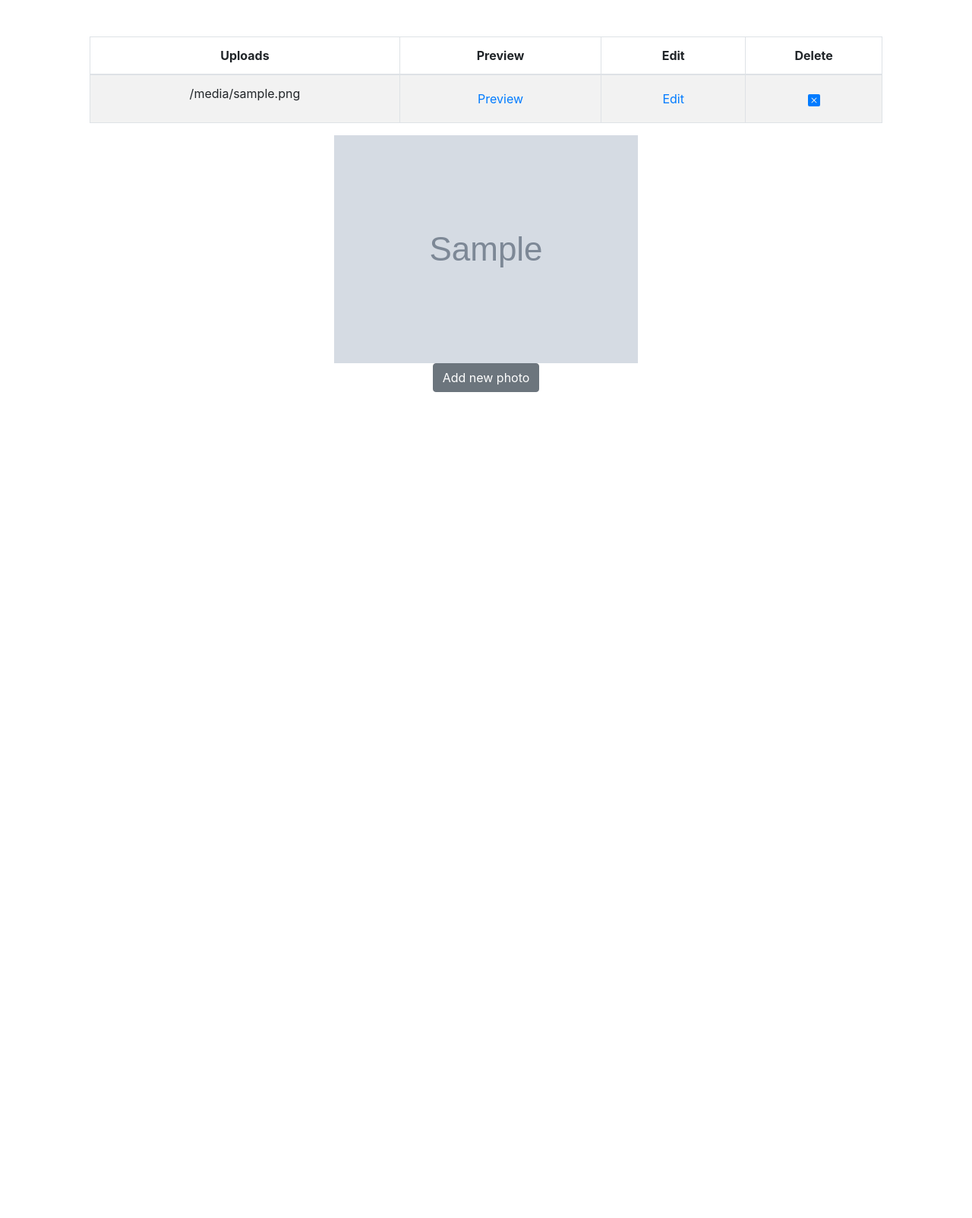
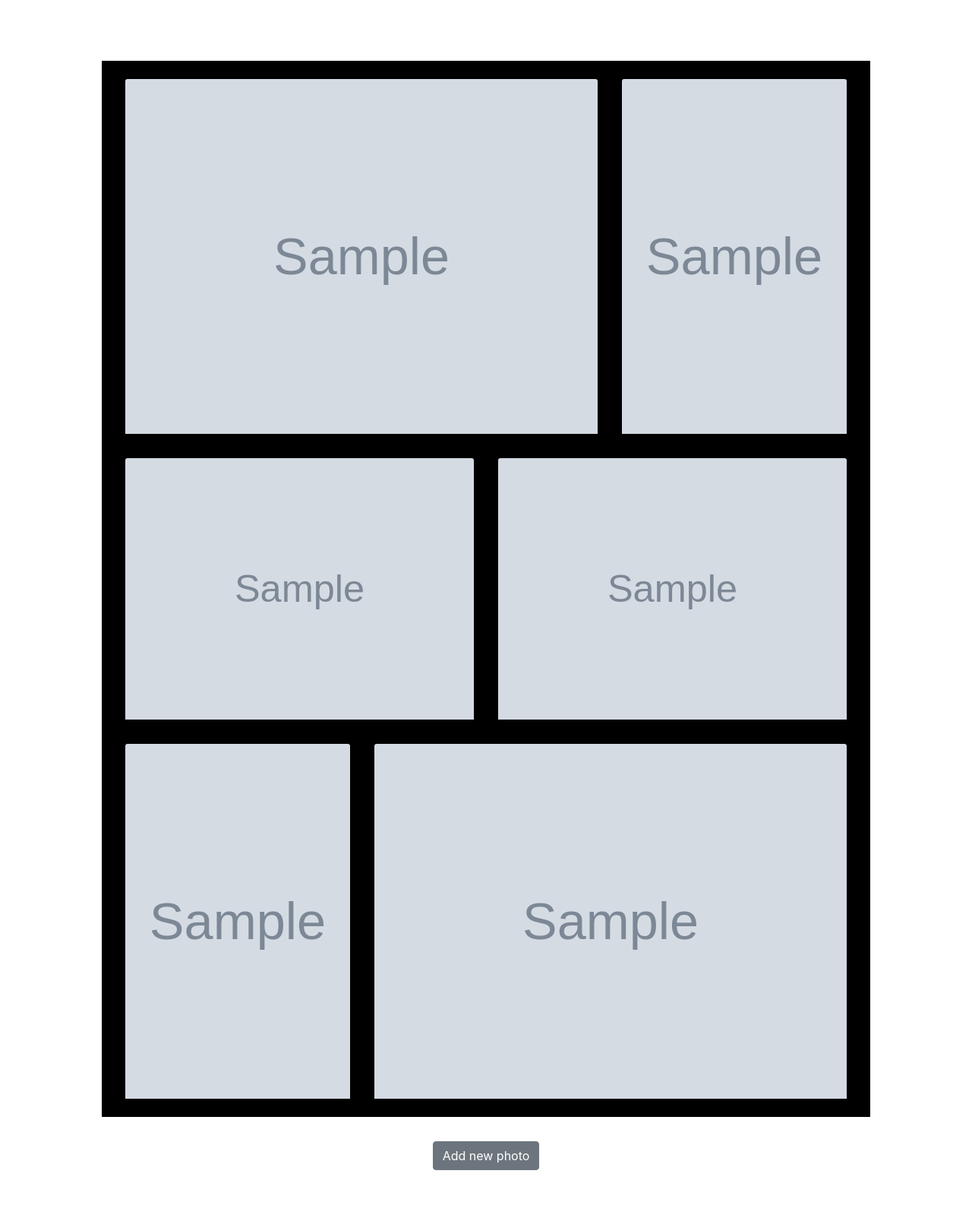
Before and after one commit to BirWri/cs50-final, a Flask app: template templates/index.html in a window 1280 px wide. Shown: the whole page at 76% size. Before the commit the page ends 516 px from the top, so only its background shows below. Run offline with Flask 2, Linux system fonts and the light colour scheme; the template is opened without the code that fills it: most values are stand-ins (such as "Sample title", 1, 10 or a date in 2020); grey boxes marked "Sample" are stand-in pictures; some libraries are stand-ins or nearby versions.

Commit message:
I dont remeber....

```diff
--- a/app.py
+++ b/app.py
@@ -18,6 +18,7 @@ import datetime
 # https://flask.palletsprojects.com/en/1.1.x/patterns/fileuploads/#an-easier-solution
 # https://flask.palletsprojects.com/en/1.1.x/tutorial/views/?highlight=session%20clear
 UPLOAD_FILES = "/Users/dotdj/PycharmProjects/flaskProject/static/uploads"
+background = "comic2.png"
 
 app = Flask(__name__)
 
@@ -61,7 +62,9 @@ def index():
     #https://docs.python-guide.org/scenarios/imaging/
     #https://flask.palletsprojects.com/en/1.1.x/patterns/fileuploads/
 
+    list_of_filenames = {}
     list_of_filenames = os.listdir(UPLOAD_FILES)
+    print(list_of_filenames[1])
 
     return render_template("index.html", filenames = list_of_filenames)
 
--- /dev/null
+++ b/static/comics_style.css
@@ -0,0 +1,13 @@
+.frame {
+  width: 300px;
+  height: 250px;
+  border: 3px solid rgb(0, 0, 0);
+  background: #eee;
+  margin: auto;
+
+}
+
+img {
+  width: 100%;
+  height: 100%;
+}
--- a/static/style.css
+++ b/static/style.css
@@ -16,3 +16,14 @@ main
     /* center contents */
     text-align: center;
 }
+
+#example2 {
+    border: 10px dotted black;
+    padding: 100px;
+    background: lightblue;
+    background-clip: padding-box;
+  }
+
+ .row {
+    object-fit: cover;
+ }
--- a/templates/index.html
+++ b/templates/index.html
@@ -4,51 +4,44 @@ Homepage
 {% endblock %}
 
 {% block main %}
-<table class="table table-striped table-bordered">
-    <thead>
-      <tr>
-        <th scope="col">Uploads</th>
-        <th scope="col">Preview</th>
-        <th scope="col">Edit</th>
-        <th scope="col">Delete</th>
-      </tr>
-    </thead>
-    <tbody>
-      {%for filename in filenames%}
-      <tr>
-        <td>{{filename}}</td>
-        <td>
-          <form action="/">
-          <button type="submit" class="btn btn-link">Preview</button>
-          </form>
-        </td>
-        <td>
-          <form action="/">
-          <button type="submit" class="btn btn-link">Edit</button>
-          </form>
-        </td>
-        <td>
-          <form action="/">
-          <button type="submit" class="btn btn-link">
-            <svg width="1em" height="1em" viewBox="0 0 16 16" class="bi bi-x-square-fill" fill="currentColor" xmlns="http://www.w3.org/2000/svg">
-              <path fill-rule="evenodd" d="M2 0a2 2 0 0 0-2 2v12a2 2 0 0 0 2 2h12a2 2 0 0 0 2-2V2a2 2 0 0 0-2-2H2zm3.354 4.646a.5.5 0 1 0-.708.708L7.293 8l-2.647 2.646a.5.5 0 0 0 .708.708L8 8.707l2.646 2.647a.5.5 0 0 0 .708-.708L8.707 8l2.647-2.646a.5.5 0 0 0-.708-.708L8 7.293 5.354 4.646z"/>
-            </svg>
-          </button>
-          </form>
-        </td>
-      </tr>
-      {%endfor%}
-    </tbody>
-  </table>
 
-  <div>
-    {%for filename in filenames%}
-    <img src="..\static\uploads\{{filename}}">
-    {%endfor%}
+<!-- https://getbootstrap.com/docs/5.0/layout/grid/ -->
+
+
+<div class= "container p-md-3">
+  <div class ="" style="width:100%;height:100%;background-color:black;">
+
+
+  <div class="row m-md-3">
+    <div class="col-md-8 pt-4 pb-3 pr-md-3">
+      <img src="..\static\uploads\{{filenames[0]}}" class="card-img-top">
+    </div>
+    <div class="col-md pt-4 pb-3 pl-md-3">
+      <img src="..\static\uploads\{{filenames[1]}}" class="card-img-top">
+    </div>
+  </div>
+  <div class="row m-md-3">
+    <div class="col-md pb-3 pr-md-3">
+      <img src="..\static\uploads\{{filenames[2]}}" class="card-img-top">
+    </div>
+    <div class="col-md-6 pb-3 pl-md-3">
+      <img src="..\static\uploads\{{filenames[3]}}" class="card-img-top">
+    </div>
+  </div>
+  <div class="row m-md-3">
+    <div class="col-md-4 pb-4 pr-md-3">
+      <img src="..\static\uploads\{{filenames[4]}}" class="card-img-top">
+    </div>
+    <div class="col-md pb-4 pl-md-3">
+      <img src="..\static\uploads\{{filenames[5]}}" class="card-img-top">
+    </div>
   </div>
 
+</div>
+</div>
 
 <form action="/upload">
-    <button type="submit" class="btn btn-secondary">Add new photo</button>
+  <button type="submit" class="btn btn-secondary">Add new photo</button>
 </form>
-{% endblock %}
+
+  {% endblock %}
--- a/templates/layout.html
+++ b/templates/layout.html
@@ -10,6 +10,7 @@
         <!-- Bootstrap documentation -->
         <link rel="stylesheet" href="https://stackpath.bootstrapcdn.com/bootstrap/4.5.2/css/bootstrap.min.css" integrity="sha384-JcKb8q3iqJ61gNV9KGb8thSsNjpSL0n8PARn9HuZOnIxN0hoP+VmmDGMN5t9UJ0Z" crossorigin="anonymous">
         <link href="/static/style.css" rel="stylesheet">
+        <link href="/static/comics_style.css" rel="stylesheet">
 
         <!-- For the dropdown menu funcrion to work correctly-->
         <script src="https://code.jquery.com/jquery-3.3.1.min.js"></script>
--- a/templates/login.html
+++ b/templates/login.html
@@ -6,7 +6,7 @@ Log in
 
 {% block main %}
     Welcome!
-    <img src="static/giphy.gif" alt="dancing stick figure">
+    <img src="static/giphy.gif" alt="dancing stick figure" style="width:70px;height:50px;">
     <form action="/login" method="post" >
         <div class="form-group">
             <input autocomplete="off" autofocus class="form-control" name="username" placeholder="Username" type="text">
--- a/templates/upload.html
+++ b/templates/upload.html
@@ -5,14 +5,16 @@ Upload new file
 
 {% block main %}
 <script>
+  // To see the name of the imagien without the full directory
   function pr() {
 
     var path = document.getElementById('image').value;
     var filename = path.replace(/^.*\\/, "");
-    console.log(filename);
+    console.log(path);
     document.getElementById("result").innerHTML = filename;
   };
 
+  // if no file has been chosen, then have a Select file line.
   function SelectFileText() {
   document.getElementById("result").innerHTML = "Select file ...";
   }
@@ -41,4 +43,6 @@ Upload new file
       </div>
     </div>
   </div>
+
+
 {% endblock %}
```
